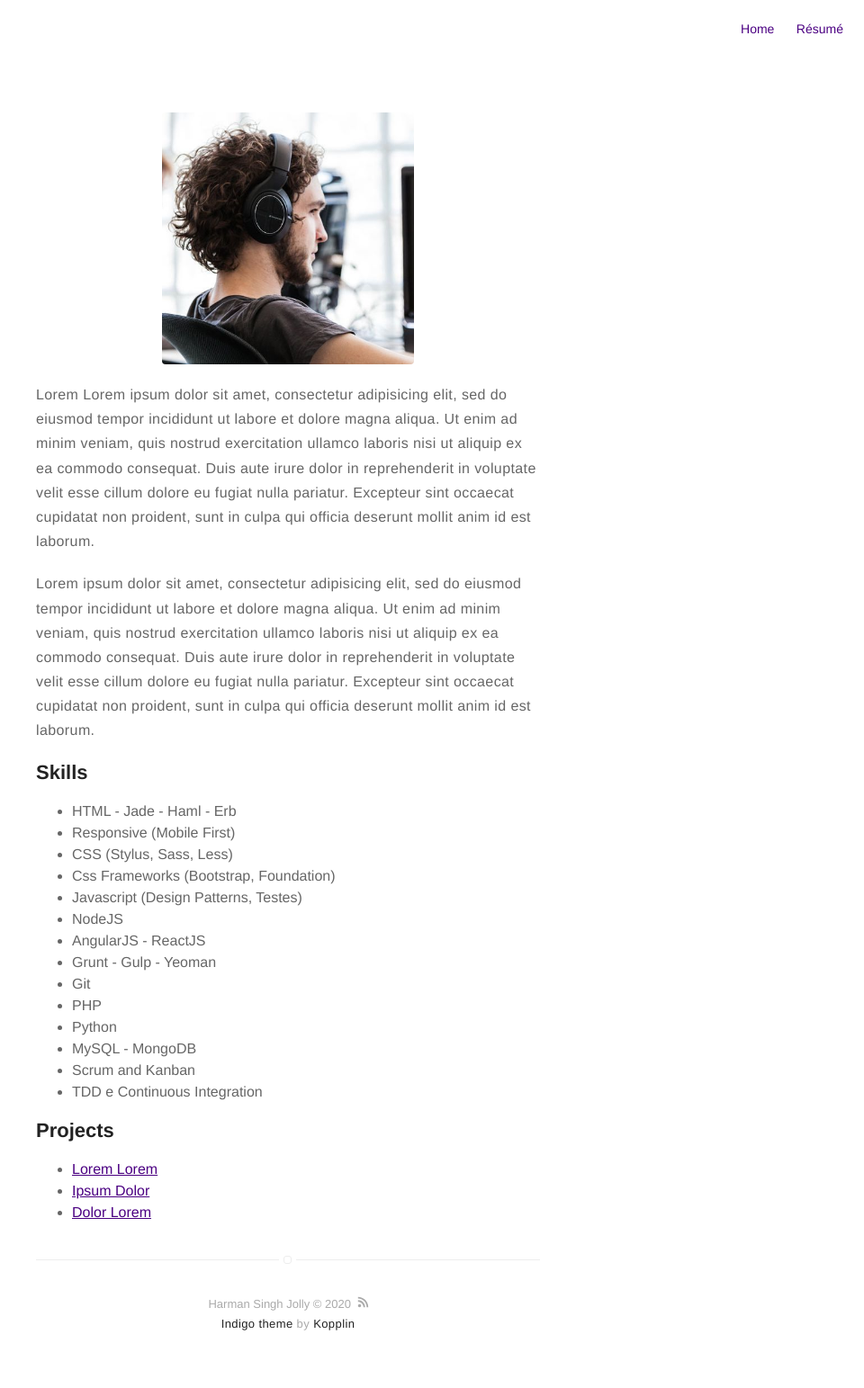
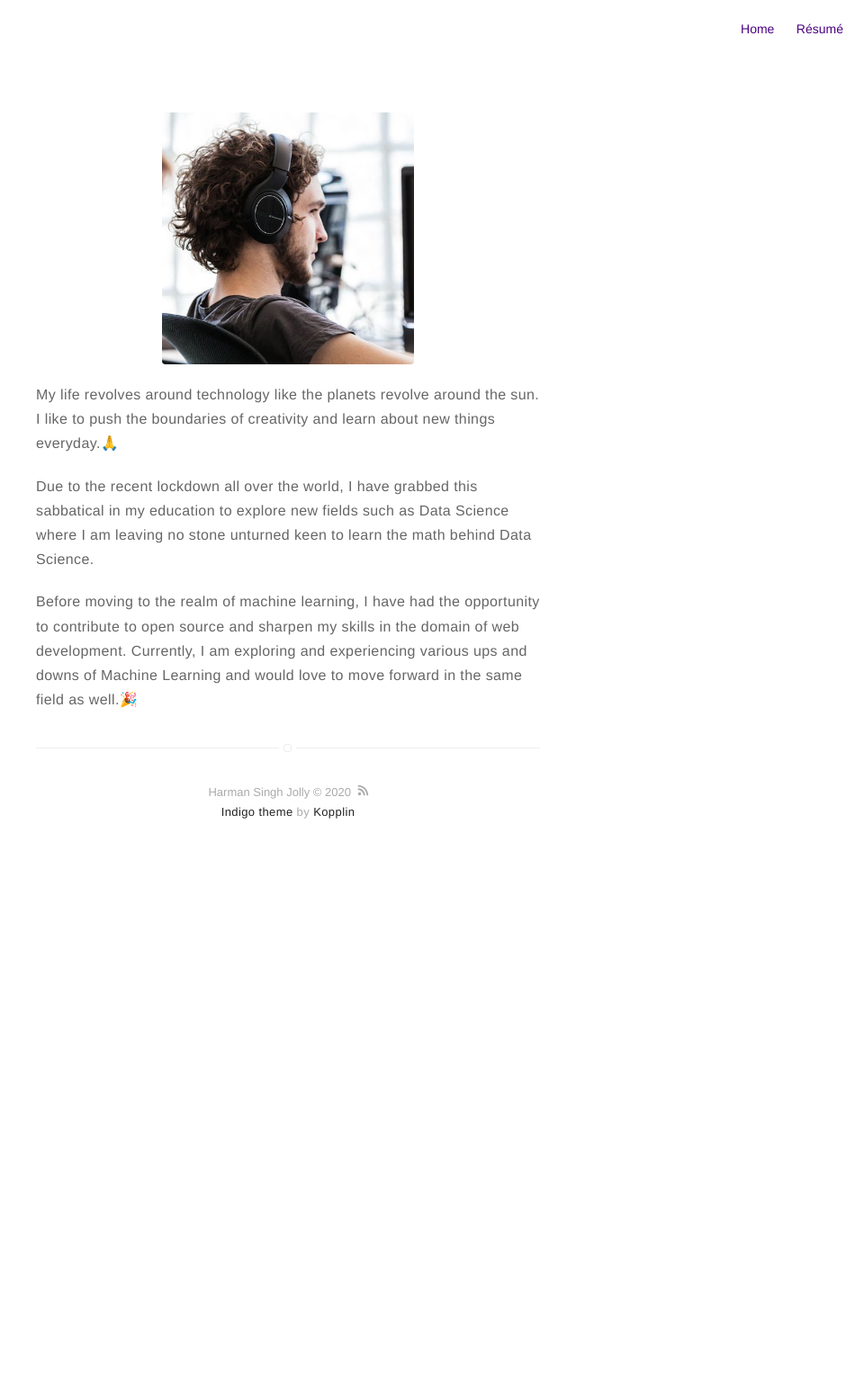
Before and after one commit to CoderJolly/coderjolly.github.io, a Jekyll site: the page built from about.md, in a window 1280 px wide. Shown: the whole page at 90% size, without its empty margins (320-1280 px from the left). Built offline with Jekyll 4.4.1, drawn with Linux system fonts in a browser that asks for light colours; after the commit the page ends 974 px from its top, so only the background shows below that.

Commit message:
Updated aboutt.md

```diff
--- a/about.md
+++ b/about.md
@@ -4,43 +4,14 @@ layout: page
 ---
 ![Profile Image]({% if site.external-image %}{{ site.picture }}{% else %}{{ site.url }}/{{ site.picture }}{% endif %})
 
-<p>Lorem Lorem ipsum dolor sit amet, consectetur adipisicing elit, sed do eiusmod
-tempor incididunt ut labore et dolore magna aliqua. Ut enim ad minim veniam,
-quis nostrud exercitation ullamco laboris nisi ut aliquip ex ea commodo
-consequat. Duis aute irure dolor in reprehenderit in voluptate velit esse
-cillum dolore eu fugiat nulla pariatur. Excepteur sint occaecat cupidatat non
-proident, sunt in culpa qui officia deserunt mollit anim id est laborum.</p>
+<p>My life revolves around technology like the planets revolve around the sun.
+I like to push the boundaries of creativity and learn about new things everyday.🙏</p>
 
-<p>Lorem ipsum dolor sit amet, consectetur adipisicing elit, sed do eiusmod
-tempor incididunt ut labore et dolore magna aliqua. Ut enim ad minim veniam,
-quis nostrud exercitation ullamco laboris nisi ut aliquip ex ea commodo
-consequat. Duis aute irure dolor in reprehenderit in voluptate velit esse
-cillum dolore eu fugiat nulla pariatur. Excepteur sint occaecat cupidatat non
-proident, sunt in culpa qui officia deserunt mollit anim id est laborum.</p>
+<p>Due to the recent lockdown all over the world, I have grabbed this sabbatical
+in my education to explore new fields such as Data Science where I am leaving no
+stone unturned keen to learn the math behind Data Science.<p>
 
-<h2>Skills</h2>
-
-<ul class="skill-list">
-	<li>HTML - Jade - Haml - Erb</li>
-	<li>Responsive (Mobile First)</li>
-	<li>CSS (Stylus, Sass, Less)</li>
-	<li>Css Frameworks (Bootstrap, Foundation)</li>
-	<li>Javascript (Design Patterns, Testes)</li>
-	<li>NodeJS</li>
-	<li>AngularJS - ReactJS</li>
-	<li>Grunt - Gulp - Yeoman</li>
-	<li>Git</li>
-	<li>PHP</li>
-	<li>Python</li>
-	<li>MySQL - MongoDB</li>
-	<li>Scrum and Kanban</li>
-	<li>TDD e Continuous Integration</li>
-</ul>
-
-<h2>Projects</h2>
-
-<ul>
-	<li><a href="https://github.com/">Lorem Lorem</a></li>
-	<li><a href="https://github.com/">Ipsum Dolor</a></li>
-	<li><a href="https://github.com/">Dolor Lorem</a></li>
-</ul>
+<p>Before moving to the realm of machine learning, I have had the opportunity to
+contribute to open source and sharpen my skills in the domain of web development.
+Currently, I am exploring and experiencing various ups and downs of Machine Learning
+and would love to move forward in the same field as well.🎉<p>
```
